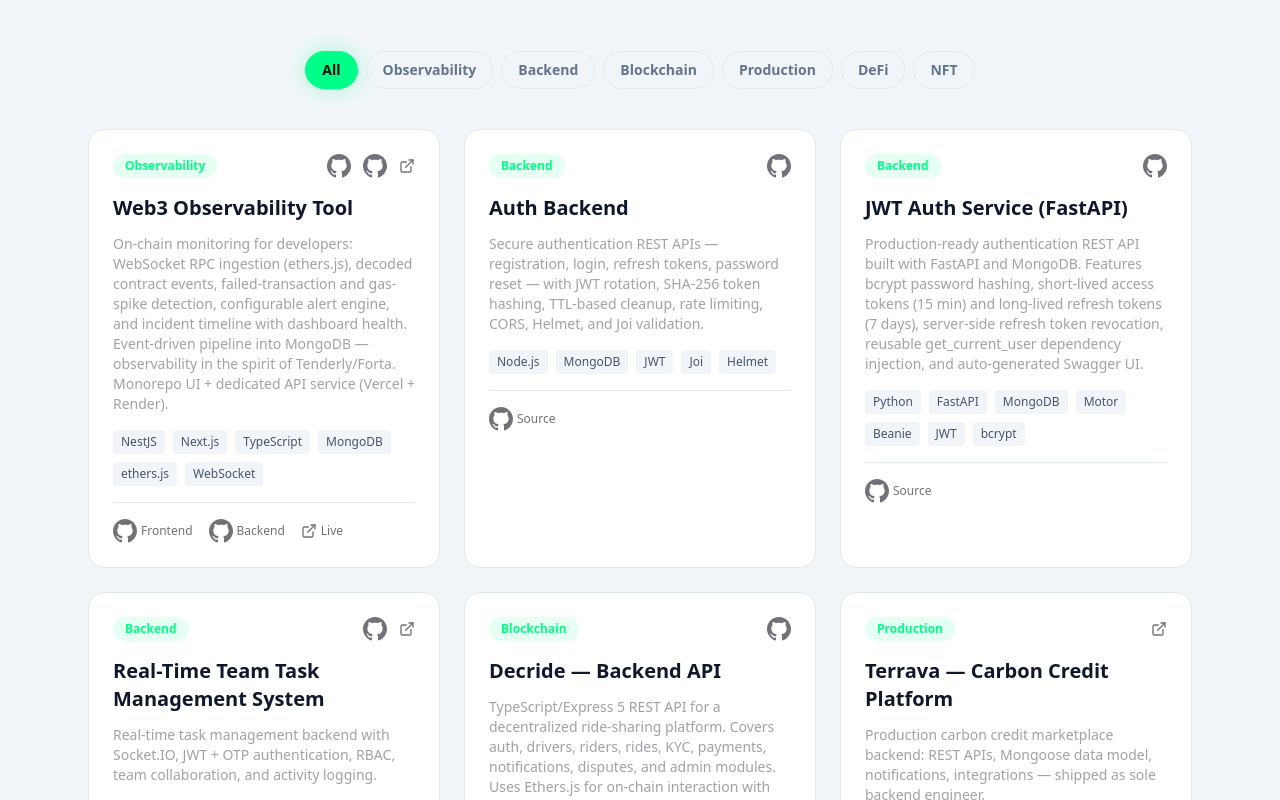
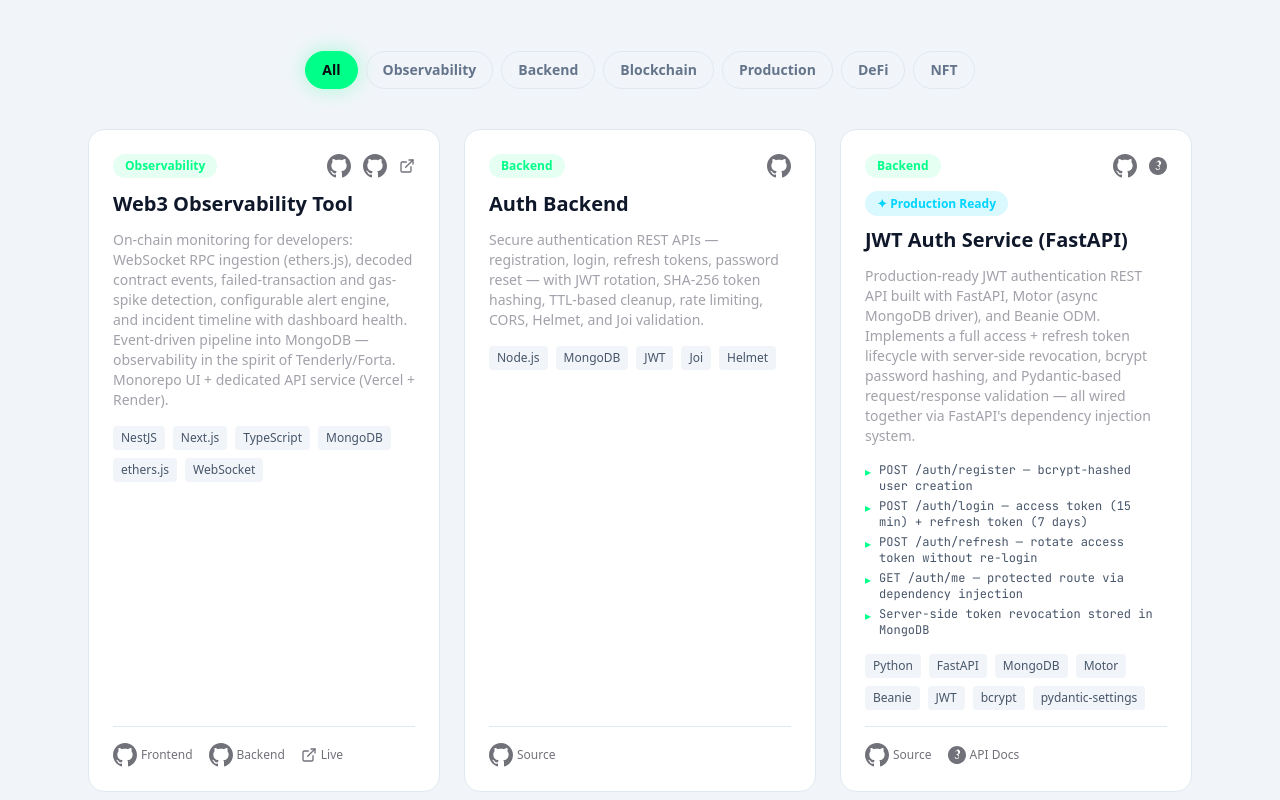
Before and after one commit to Shubhr457/Portfolio, a Next.js app: page / in a window 1280 px wide. Shown: the part 3560-4360 px from the top of the page. Built offline with nearby package versions, Linux system fonts and the light colour scheme; no server answers.

Commit message:
Add SwaggerIcon and API docs links

```diff
--- a/src/app/page.tsx
+++ b/src/app/page.tsx
@@ -112,6 +112,18 @@ const CloseIcon = () => (
   >
     <path d="M18 6 6 18" />
     <path d="m6 6 12 12" />
+  </svg>
+);
+
+const SwaggerIcon = () => (
+  <svg
+    xmlns="http://www.w3.org/2000/svg"
+    width="18"
+    height="18"
+    viewBox="0 0 24 24"
+    fill="currentColor"
+  >
+    <path d="M12 0C5.373 0 0 5.373 0 12s5.373 12 12 12 12-5.373 12-12S18.627 0 12 0zm-.55 4.18c.42-.015.85.018 1.28.09.61.1 1.22.35 1.74.7.5.33.9.77 1.19 1.28.28.5.43 1.07.43 1.65 0 .76-.21 1.5-.61 2.14-.4.63-1 1.12-1.69 1.4l-.1.04.09.08c.7.59 1.14 1.43 1.23 2.33.01.1.02.21.02.31 0 .42-.08.83-.24 1.21-.16.38-.4.73-.7 1.02-.3.29-.65.52-1.04.67-.39.15-.81.23-1.23.23-.73 0-1.44-.24-2.01-.67-.57-.44-.97-1.05-1.14-1.74l-.02-.1h1.48l.02.07c.12.42.37.8.71 1.07.34.27.76.41 1.19.41.27 0 .53-.05.77-.15.24-.1.46-.25.64-.44.18-.19.32-.41.42-.66.1-.24.15-.5.15-.77 0-.31-.06-.62-.18-.9-.12-.28-.3-.53-.53-.74-.23-.2-.5-.36-.8-.46-.29-.1-.6-.14-.91-.12h-.05v-1.3h.05c.27.01.54-.03.79-.12.25-.09.48-.23.67-.42.19-.18.34-.41.44-.65.1-.25.15-.51.15-.78 0-.34-.08-.67-.24-.97-.16-.29-.39-.55-.67-.73-.28-.19-.6-.3-.94-.34-.33-.03-.67 0-.99.09-.32.09-.61.25-.86.47-.24.21-.43.48-.55.77l-.02.07H9.44l.02-.1c.16-.67.52-1.28 1.03-1.73.52-.46 1.16-.76 1.84-.88.37-.06.75-.09 1.12-.09l.05-.001zm5.43 7.63c-.48 0-.95.13-1.35.38-.4.24-.72.59-.92 1-.2.41-.28.87-.22 1.32.06.45.26.87.56 1.21.3.34.69.59 1.13.71.43.12.89.1 1.31-.04.42-.15.79-.41 1.06-.76.27-.35.43-.77.46-1.21.02-.44-.08-.88-.3-1.27-.22-.38-.54-.7-.93-.92-.38-.21-.81-.33-1.25-.42h-.55zm-9.75 0c-.48 0-.95.13-1.35.38-.4.24-.72.59-.92 1-.2.41-.28.87-.22 1.32.06.45.26.87.56 1.21.3.34.69.59 1.13.71.43.12.89.1 1.31-.04.42-.15.79-.41 1.06-.76.27-.35.43-.77.46-1.21.02-.44-.08-.88-.3-1.27-.22-.38-.54-.7-.93-.92-.38-.21-.81-.33-1.25-.42h-.55z" />
   </svg>
 );
 
@@ -236,10 +248,28 @@ const projects = [
   {
     title: "JWT Auth Service (FastAPI)",
     description:
-      "Production-ready authentication REST API built with FastAPI and MongoDB. Features bcrypt password hashing, short-lived access tokens (15 min) and long-lived refresh tokens (7 days), server-side refresh token revocation, reusable get_current_user dependency injection, and auto-generated Swagger UI.",
-    tech: ["Python", "FastAPI", "MongoDB", "Motor", "Beanie", "JWT", "bcrypt"],
+      "Production-ready JWT authentication REST API built with FastAPI, Motor (async MongoDB driver), and Beanie ODM. Implements a full access + refresh token lifecycle with server-side revocation, bcrypt password hashing, and Pydantic-based request/response validation — all wired together via FastAPI's dependency injection system.",
+    tech: [
+      "Python",
+      "FastAPI",
+      "MongoDB",
+      "Motor",
+      "Beanie",
+      "JWT",
+      "bcrypt",
+      "pydantic-settings",
+    ],
     category: "Backend",
     github: "https://github.com/Shubhr457/Auth-FastApis",
+    highlight: "Production Ready",
+    features: [
+      "POST /auth/register — bcrypt-hashed user creation",
+      "POST /auth/login — access token (15 min) + refresh token (7 days)",
+      "POST /auth/refresh — rotate access token without re-login",
+      "GET /auth/me — protected route via dependency injection",
+      "Server-side token revocation stored in MongoDB",
+    ],
+    docs: "https://github.com/Shubhr457/Auth-FastApis#api-endpoints",
   },
   {
     title: "Real-Time Team Task Management System",
@@ -974,8 +1004,9 @@ export default function Home() {
 
           <div className="grid md:grid-cols-2 lg:grid-cols-3 gap-6">
             {filteredProjects.map((project, index) => (
-              <div key={index} className="card p-6 group">
-                <div className="flex items-center justify-between mb-4">
+              <div key={index} className="card p-6 group flex flex-col">
+                {/* Top row: category badge + icon links */}
+                <div className="flex items-center justify-between mb-3">
                   <span className="text-xs font-semibold px-3 py-1 rounded-full bg-[#00ff88]/10 text-[#00ff88]">
                     {project.category}
                   </span>
@@ -1006,6 +1037,17 @@ export default function Home() {
                         <GithubIcon />
                       </a>
                     )}
+                    {"docs" in project && project.docs && (
+                      <a
+                        href={project.docs as string}
+                        target="_blank"
+                        rel="noopener noreferrer"
+                        className="text-[#71717a] hover:text-[#00d4ff] transition-colors"
+                        title="API Documentation"
+                      >
+                        <SwaggerIcon />
+                      </a>
+                    )}
                     {project.live && (
                       <a
                         href={project.live}
@@ -1019,12 +1061,42 @@ export default function Home() {
                     )}
                   </div>
                 </div>
+
+                {/* Highlight badge */}
+                {"highlight" in project && project.highlight && (
+                  <div className="mb-3">
+                    <span className="text-xs bg-[#00d4ff]/15 text-[#00d4ff] px-3 py-1 rounded-full font-semibold">
+                      ✦ {project.highlight as string}
+                    </span>
+                  </div>
+                )}
+
                 <h3 className="text-xl font-bold mb-3 group-hover:text-[#00ff88] transition-colors">
                   {project.title}
                 </h3>
                 <p className="text-sm text-[#a1a1aa] mb-4">
                   {project.description}
                 </p>
+
+                {/* API endpoints / feature bullets */}
+                {"features" in project &&
+                  Array.isArray(project.features) &&
+                  project.features.length > 0 && (
+                    <ul className="mb-4 space-y-1">
+                      {(project.features as string[]).map((feat, i) => (
+                        <li
+                          key={i}
+                          className="flex items-start gap-2 text-xs text-[var(--text-body)]"
+                        >
+                          <span className="text-[#00ff88] mt-0.5 flex-shrink-0">
+                            ▸
+                          </span>
+                          <span className="font-mono">{feat}</span>
+                        </li>
+                      ))}
+                    </ul>
+                  )}
+
                 <div className="flex flex-wrap gap-2 mb-4">
                   {project.tech.map((tech) => (
                     <span
@@ -1035,10 +1107,13 @@ export default function Home() {
                     </span>
                   ))}
                 </div>
+
+                {/* Footer links */}
                 {(project.github ||
                   ("githubApi" in project && project.githubApi) ||
+                  ("docs" in project && project.docs) ||
                   project.live) && (
-                  <div className="flex flex-wrap items-center gap-4 pt-4 border-t border-[var(--card-border)]">
+                  <div className="flex flex-wrap items-center gap-4 pt-4 border-t border-[var(--card-border)] mt-auto">
                     {project.github && (
                       <a
                         href={project.github}
@@ -1063,6 +1138,17 @@ export default function Home() {
                       >
                         <GithubIcon />
                         <span>Backend</span>
+                      </a>
+                    )}
+                    {"docs" in project && project.docs && (
+                      <a
+                        href={project.docs as string}
+                        target="_blank"
+                        rel="noopener noreferrer"
+                        className="text-xs text-[#71717a] hover:text-[#00d4ff] transition-colors flex items-center gap-1"
+                      >
+                        <SwaggerIcon />
+                        <span>API Docs</span>
                       </a>
                     )}
                     {project.live && (
```
